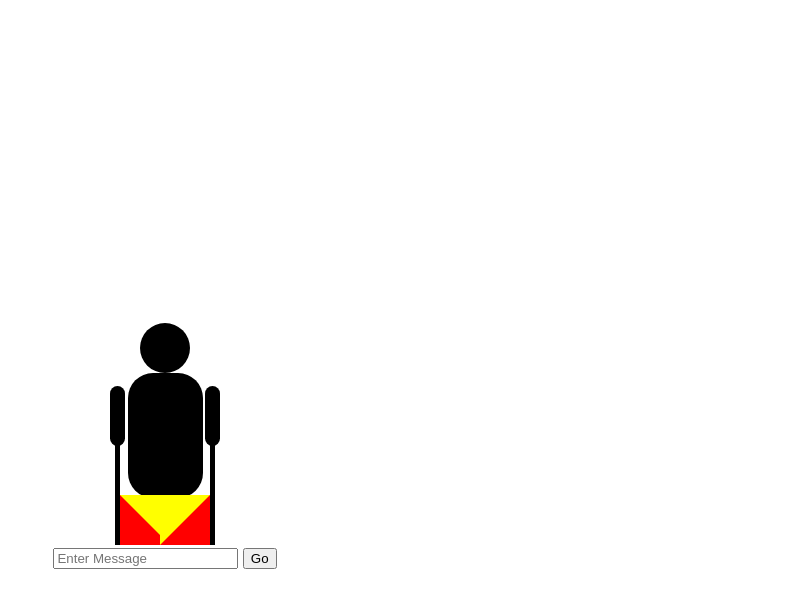
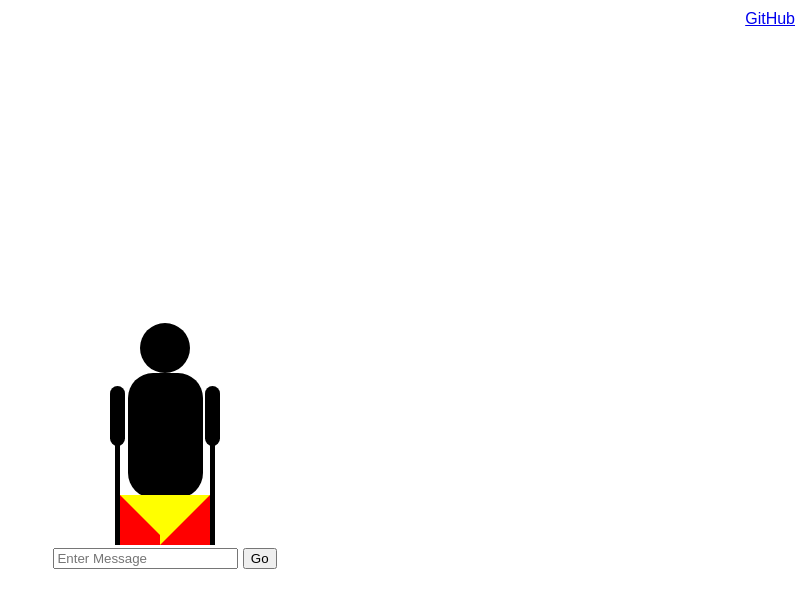
Before and after one commit to jack-green/jack-green.github.io, a plain HTML site: page semaphore/index.html in a window 1280 px wide. Shown: the whole page, without its empty margins (475-1280 px from the left). Drawn offline with Linux system fonts and the light colour scheme.

Commit message:
Updated Semaphore with github link

```diff
--- a/semaphore/index.html
+++ b/semaphore/index.html
@@ -8,6 +8,7 @@
         <meta name="viewport" content="width=device-width, initial-scale=1">
     <link href="main.css" rel="stylesheet"></head>
     <body>
+        <a href="https://github.com/jack-green/semaphore" class="github">GitHub</a>
         <div class="container">
             <div class="title">
                 <h1 id="current">&nbsp;</h1>
--- a/semaphore/main.css
+++ b/semaphore/main.css
@@ -1 +1 @@
-*{box-sizing:border-box}body,html{margin:0;height:100%}body{font-family:sans-serif;color:#1d1d1d}.container{height:100%;display:flex;flex-direction:column;align-items:center;justify-content:center}.title{text-align:center;margin-bottom:20px}.title h1{height:30px}.dude{position:relative}.head{position:relative;left:12.5px;width:50px;height:50px}.body,.head{border-radius:25px;background-color:#000}.body{width:75px;height:125px}#left-arm,#right-arm{position:absolute;top:70px;left:-10px;transition:transform .5s ease;-webkit-transition:transform .5s ease;transform:rotate(180deg);-webkit-transform:rotate(180deg);background-color:red}#right-arm{left:85px}.arm{left:-7.5px;top:-52.6px;width:15px;height:60px;border-radius:7.5px}.arm,.pole{position:absolute;background-color:#000}.pole{left:-2.5px;width:5px;height:100px}.flag,.pole{top:-152.5px}.flag{position:absolute;background-color:red;width:50px;height:50px;left:-52.5px}#left-arm .flag{border-color:transparent transparent transparent #ff0;border-style:solid;border-width:50px 0 0 50px}#right-arm .flag{left:2.5px;border-color:transparent transparent #ff0;border-style:solid;border-width:0 0 50px 50px}form{margin-top:50px}
+*{box-sizing:border-box}body,html{margin:0;height:100%}body{font-family:sans-serif;color:#1d1d1d}.github{position:absolute;top:10px;right:10px}.container{height:100%;display:flex;flex-direction:column;align-items:center;justify-content:center}.title{text-align:center;margin-bottom:20px}.title h1{height:30px}.dude{position:relative}.head{position:relative;left:12.5px;width:50px;height:50px}.body,.head{border-radius:25px;background-color:#000}.body{width:75px;height:125px}#left-arm,#right-arm{position:absolute;top:70px;left:-10px;transition:transform .5s ease;-webkit-transition:transform .5s ease;transform:rotate(180deg);-webkit-transform:rotate(180deg);background-color:red}#right-arm{left:85px}.arm{left:-7.5px;top:-52.6px;width:15px;height:60px;border-radius:7.5px}.arm,.pole{position:absolute;background-color:#000}.pole{left:-2.5px;width:5px;height:100px}.flag,.pole{top:-152.5px}.flag{position:absolute;background-color:red;width:50px;height:50px;left:-52.5px}#left-arm .flag{border-color:transparent transparent transparent #ff0;border-style:solid;border-width:50px 0 0 50px}#right-arm .flag{left:2.5px;border-color:transparent transparent #ff0;border-style:solid;border-width:0 0 50px 50px}form{margin-top:50px}
```
